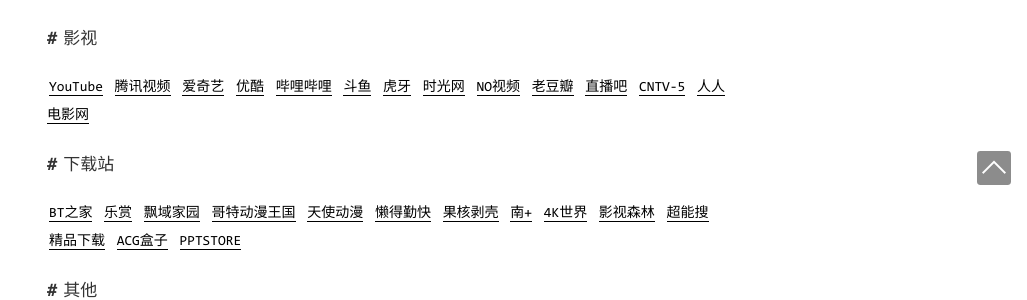
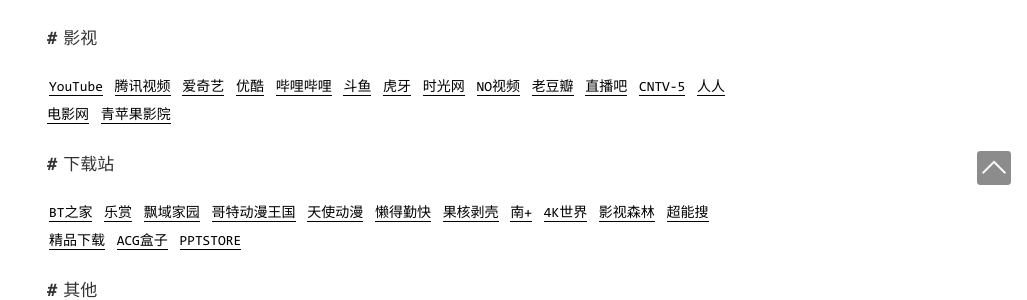
Before and after one commit to admans/admans.github.io, a Jekyll site: the page built from pages/navi.md, in a window 1280 px wide. Shown: the part 769-1069 px from the top of the page, without its empty margins (253-1280 px from the left). Built offline with Jekyll 4.4.1, drawn with Linux system fonts in a browser that asks for light colours.

Commit message:
Update navi.md

```diff
--- a/pages/navi.md
+++ b/pages/navi.md
@@ -22,7 +22,7 @@ title: 导航
 [pixabay](https://pixabay.com/ "pixabay") [wallhaven](https://wallhaven.cc/ "wallhaven")
 
 ## 影视
-[YouTube](https://www.youtube.com/ "YouTube") [腾讯视频](https://v.qq.com/ "腾讯视频") [爱奇艺](https://www.iqiyi.com/ "爱奇艺") [优酷](https://www.youku.com/ "优酷") [哔哩哔哩](https://www.bilibili.com/ "哔哩哔哩") [斗鱼](https://www.douyu.com/ "斗鱼") [虎牙](https://www.huya.com/ "虎牙") [时光网](http://www.mtime.com/ "时光网") [NO视频](https://www.novipnoad.com/ "NO视频") [老豆瓣](https://www.laodouban.com/ "老豆瓣") [直播吧](http://www.zhibo8.cc/ "直播吧") [CNTV-5](http://tv.cntv.cn/live/cctv5/?pt=HD "CNTV-5") [人人电影网](https://www.rrdynb.com/index.html "人人电影网")
+[YouTube](https://www.youtube.com/ "YouTube") [腾讯视频](https://v.qq.com/ "腾讯视频") [爱奇艺](https://www.iqiyi.com/ "爱奇艺") [优酷](https://www.youku.com/ "优酷") [哔哩哔哩](https://www.bilibili.com/ "哔哩哔哩") [斗鱼](https://www.douyu.com/ "斗鱼") [虎牙](https://www.huya.com/ "虎牙") [时光网](http://www.mtime.com/ "时光网") [NO视频](https://www.novipnoad.com/ "NO视频") [老豆瓣](https://www.laodouban.com/ "老豆瓣") [直播吧](http://www.zhibo8.cc/ "直播吧") [CNTV-5](http://tv.cntv.cn/live/cctv5/?pt=HD "CNTV-5") [人人电影网](https://www.rrdynb.com/index.html "人人电影网") [青苹果影院](http://qpgyy.vip/ "青苹果影院")
 
 ## 下载站
 [BT之家](http://btbtt11.com/ "BT之家") [乐赏](https://www.gscq.me/ "乐赏") [飘域家园](http://bbs.homefei.me/ "飘域家园") [哥特动漫王国](https://www.gtloli.gay/ "哥特动漫王国") [天使动漫](https://www.tsdm39.net/ "天使动漫") [懒得勤快](https://masuit.com/ "懒得勤快") [果核剥壳](https://www.ghxi.com/ "果核剥壳") [南+](https://south-plus.net/ "南+") [4K世界](https://www.4ksj.com/ "4K世界") [影视森林](http://549.tv/ "影视森林") [超能搜](https://www.chaonengsou.com/ "超能搜") [精品下载](http://www.j9p.com/ "精品下载") [ACG盒子](https://www.acgbox.link/ "ACG盒子") [PPTSTORE](https://www.pptstore.net/ "PPTSTORE")
```
